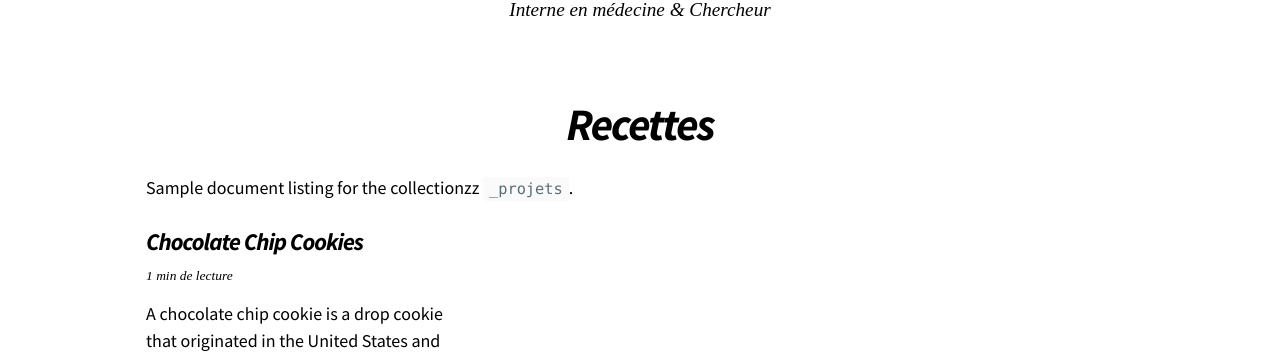
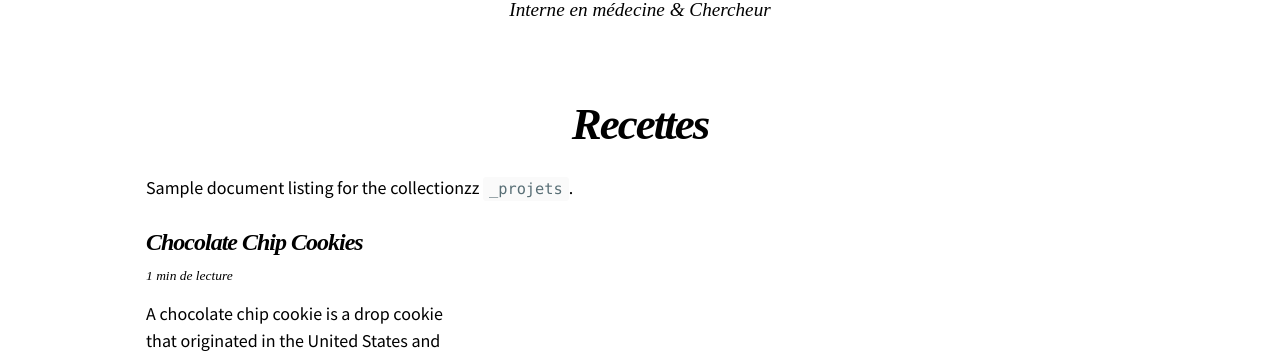
Before and after one commit to Bendjelal/bendjelal.github.io, a Jekyll site: the page built from recipes.md, in a window 1280 px wide. Shown: the part 121-474 px from the top of the page. Built offline with Jekyll 4.4.1, drawn with Linux system fonts in a browser that asks for light colours; nearby versions of some CDN libraries.

Commit message:
Update _variables.scss

```diff
--- a/_sass/so-simple/_variables.scss
+++ b/_sass/so-simple/_variables.scss
@@ -43,8 +43,8 @@
 $monospace-font-family: Menlo, Consolas, Monaco, "Courier New", Courier, monospace !default;
 
 $base-font-family: $sans-serif-font-family !default;
-$headline-font-family: $serif-font-family !default;
-$title-font-family: $sans-serif-font-family !default;
+$headline-font-family: $sans-serif-font-family !default;
+$title-font-family: $serif-font-family !default;
 $description-font-family: $serif-font-family !default;
 $meta-font-family: $serif-font-family !default;
 
```
